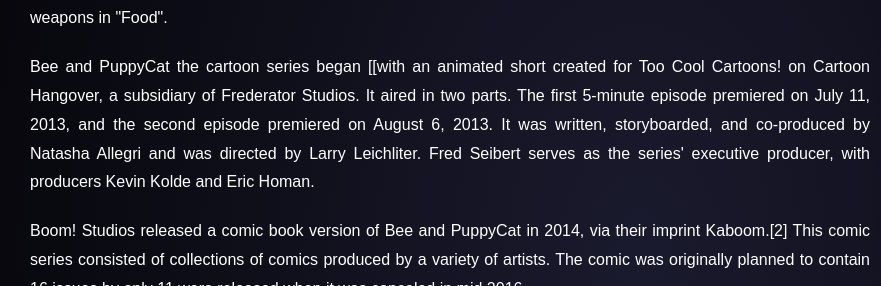
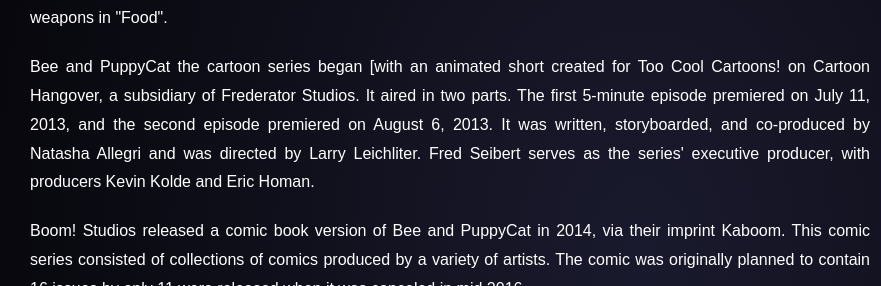
Before and after one commit to okumurashy/atividade-25, a plain HTML site: page index.html in a window 1280 px wide. Shown: the part 656-942 px from the top of the page, 0-881 px from the left. Drawn offline with Linux system fonts and the light colour scheme.

Commit message:
Update index.html

```diff
--- a/index.html
+++ b/index.html
@@ -20,11 +20,11 @@
       <p>PuppyCat has a strong tsundere personality. He is secretive and aloof and considers himself a figure of high status, once referring to a
         ladybug as his "peon" and calling Deckard a peasant, ordering him to pick up his groceries. It's very important to him to be seen as "cool"
         and not cute, which he expresses when buying a leather jacket and several weapons in "Food".</p>
-      <p>Bee and PuppyCat the cartoon series began [[with an animated short created for Too Cool Cartoons! on Cartoon Hangover, a subsidiary of Frederator
+      <p>Bee and PuppyCat the cartoon series began [with an animated short created for Too Cool Cartoons! on Cartoon Hangover, a subsidiary of Frederator
         Studios. It aired in two parts. The first 5-minute episode premiered on July 11, 2013, and the second episode premiered on August 6, 2013. It was
         written, storyboarded, and co-produced by Natasha Allegri and was directed by Larry Leichliter. Fred Seibert serves as the series' executive producer,
         with producers Kevin Kolde and Eric Homan.</p>
-      <p>Boom! Studios released a comic book version of Bee and PuppyCat in 2014, via their imprint Kaboom.[2] This comic series consisted of collections of
+      <p>Boom! Studios released a comic book version of Bee and PuppyCat in 2014, via their imprint Kaboom. This comic series consisted of collections of
         comics produced by a variety of artists. The comic was originally planned to contain 16 issues by only 11 were released when it was canceled in mid 2016.</p>
       <p>Bee and PuppyCat has achieved considerable popularity online, with many fans already creating fan art and cosplays showing their appreciation. It is
         promoted on several platforms. Some sources publish more Bee and PuppyCat posts than others.</p>
```
